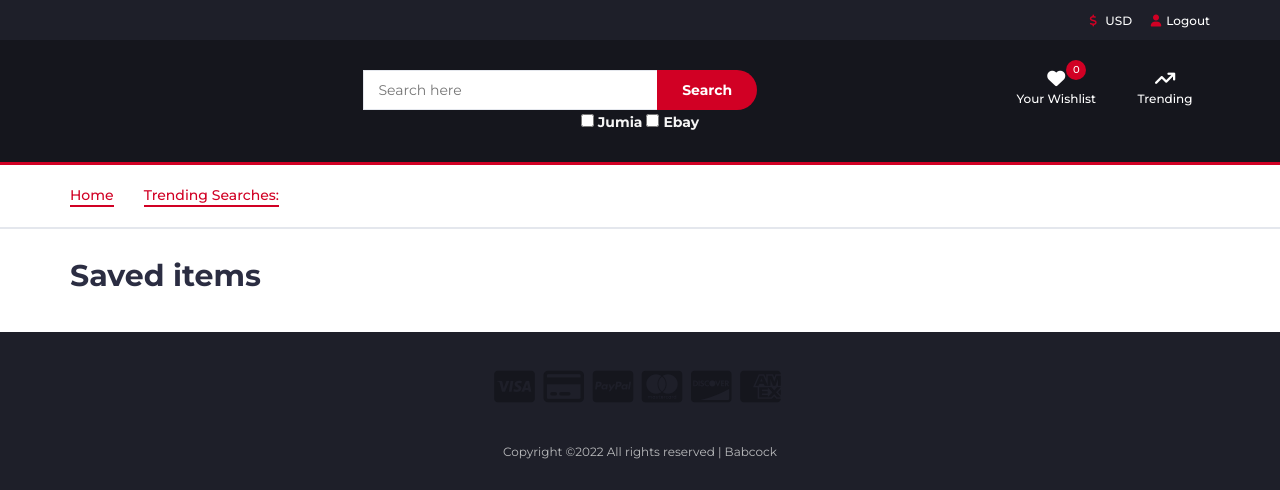
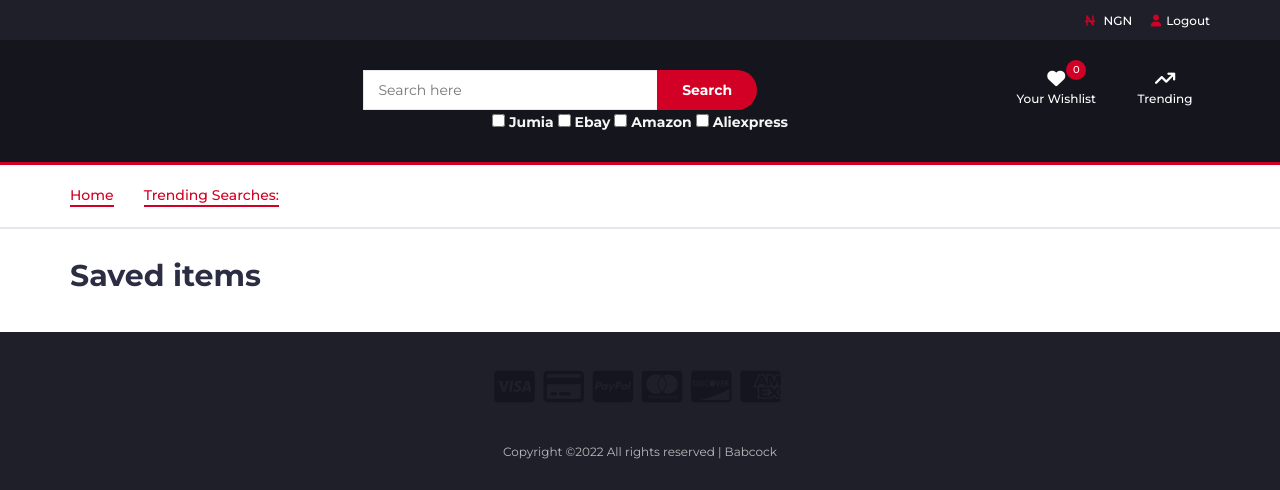
Before and after one commit to Omoleen/final-year-scraper, a Django app: page /savedproducts/ in a window 1280 px wide. Shown: the top 490 px of the page. Run offline with Django 3.2, Linux system fonts and the light colour scheme; the visitor is signed in with stand-in values (Sample User, id 1); data that the repository does not hold is empty; some libraries are stand-ins or nearby versions.

Commit message:
selenium search

```diff
--- a/templates/results.html
+++ b/templates/results.html
@@ -97,7 +97,7 @@
 			<div id="top-header">
 				<div class="container">
 					<ul class="header-links pull-right">
-						<li><a href="#"><i class="fa fa-naira-sign"></i> NGN </a></li>
+						<li><a href="#"><i class="fa fa-naira-sign"></i> NGN</a></li>
                         {% if user.is_authenticated %}
                             <li><a href="{% url 'logout' %}"><i class="fa fa-user"></i>Logout</a></li>
                         {% endif %}
@@ -136,6 +136,8 @@
                                     <div style="text-align: center;color: whitesmoke; font-weight: bold">
                                         <input id="stores" type="checkbox" value="jumia" name="stores[]"/> Jumia
                                         <input id="stores" type="checkbox" value="ebay" name="stores[]"/> Ebay
+                                        <input id="stores" type="checkbox" value="amazon" name="stores[]"/> Amazon
+                                        <input id="stores" type="checkbox" value="aliexpress" name="stores[]"/> Aliexpress
                                     </div>
 								</form>
 							</div>
--- a/templates/savedpro.html
+++ b/templates/savedpro.html
@@ -98,7 +98,7 @@
         <div class="container">
 
             <ul class="header-links pull-right">
-                <li><a href="#"><i class="fa fa-dollar"></i> USD</a></li>
+                <li><a href="#"><i class="fa fa-naira-sign"></i> NGN</a></li>
                 {% if user.is_authenticated %}
                     <li><a href="{% url 'logout' %}"><i class="fa fa-user"></i>Logout</a></li>
                 {% endif %}
@@ -137,6 +137,8 @@
                             <div style="text-align: center;color: whitesmoke; font-weight: bold">
                                 <input id="stores" type="checkbox" value="jumia" name="stores[]"/> Jumia
                                 <input id="stores" type="checkbox" value="ebay" name="stores[]"/> Ebay
+                                <input id="stores" type="checkbox" value="amazon" name="stores[]"/> Amazon
+                                <input id="stores" type="checkbox" value="aliexpress" name="stores[]"/> Aliexpress
                             </div>
                         </form>
                     </div>
--- a/templates/trending.html
+++ b/templates/trending.html
@@ -102,7 +102,7 @@
                 <li><a href="#"><i class="fa fa-map-marker"></i> 1734 Stonecoal Road</a></li>
             </ul>-->
             <ul class="header-links pull-right">
-                <!--<li><a href="#"><i class="fa fa-dollar"></i> USD</a></li>-->
+                <li><a href="#"><i class="fa fa-naira-sign"></i> NGN</a></li>
                 {% if user.is_authenticated %}
                     <li><a href="{% url 'logout' %}"><i class="fa fa-user"></i>Logout</a></li>
                 {% endif %}
@@ -141,6 +141,8 @@
                             <div style="text-align: center;color: whitesmoke; font-weight: bold">
                                 <input id="stores" type="checkbox" value="jumia" name="stores[]"/> Jumia
                                 <input id="stores" type="checkbox" value="ebay" name="stores[]"/> Ebay
+                                <input id="stores" type="checkbox" value="amazon" name="stores[]"/> Amazon
+                                <input id="stores" type="checkbox" value="aliexpress" name="stores[]"/> Aliexpress
                             </div>
                         </form>
                     </div>
--- a/webscrape/views.py
+++ b/webscrape/views.py
@@ -5,7 +5,6 @@ from django.urls import reverse
 from bs4 import BeautifulSoup
 import requests
 from django.contrib import messages
-import time
 from FinalScraper import settings
 from decimal import Decimal
 import random
@@ -212,10 +211,6 @@ def searchresult(request):
         products = []
         normhtml = ''
         selhtml = ''
-        # fullhtml = ''
-        # starttime = time.time()
-        print(urls)
-        print(sel_urls)
         # for request urls
         if urls != 0:
             for url in urls:
@@ -250,7 +245,7 @@ def searchresult(request):
         # print(products)
 
         # trending products
-        trending = SavedProducts.objects.values('link', 'store', 'name', 'image', 'price').annotate(dcount=Count('link')).order_by('-dcount')[:5]
+        # trending = SavedProducts.objects.values('link', 'store', 'name', 'image', 'price').annotate(dcount=Count('link')).order_by('-dcount')[:5]
         trendsearches = TrendSearch.objects.values('stores', 'search').annotate(dcount=Count('search')).order_by('-dcount')[:5]
         trendquery = []
         for each in trendsearches:
@@ -262,34 +257,15 @@ def searchresult(request):
             for eachstores in searchstores:
                 eachstore += eachstores + ','
             eachstore = eachstore[:-1]
-            eachlink = ''
-            print(searchquery, searchstores)
-            if 'jumia' in searchstores:
-                if 'ebay' and 'aliexpress' and 'jiji' and 'amazon' not in searchstores:
-                    eachlink = settings.BASE_URL + f'search/?productsearch={searchplus}&stores%5B%5D=jumia'
-            if 'ebay' in searchstores:
-                if 'jumia' and 'aliexpress' and 'jiji' and 'amazon' not in searchstores:
-                    eachlink = settings.BASE_URL + f'search/?productsearch={searchplus}&stores%5B%5D=ebay'
-            if 'ebay' in searchstores:
-                if 'jumia' in searchstores:
-                    if 'aliexpress' and 'jiji' and 'amazon' not in searchstores:
-                        eachlink = settings.BASE_URL + f'search/?productsearch={searchplus}&stores%5B%5D=jumia&stores%5B%5D=ebay'
-
             onetrend = {'search': searchquery,
-                        'link': eachlink,
+                        'link': TrendSearches(searchstores, searchplus),
                         'stores': eachstore}
             # print(onetrend)
             trendquery.append(onetrend)
-        print('this is trendquery: ')
-        print(trendquery)
-        print(trendsearches)
-        print(trending)
 
-        # total = time.time() - starttime
         context = {'res': prod,
                    'numberof': range(len(products)),
                    'presentpage': presentpage,
-                   # 'time': total,
                    'search': search,
                    'trendsearches': trendquery,
                    'save': SavedProducts.objects.filter(account_id=request.user),
@@ -313,19 +289,19 @@ def savedproductspage(request):
         eachstore = eachstore[:-1]
         eachlink = ''
         print(searchquery, searchstores)
-        if 'jumia' in searchstores:
-            if 'ebay' and 'aliexpress' and 'amazon' not in searchstores:
-                eachlink = settings.BASE_URL + f'search/?productsearch={searchplus}&stores%5B%5D=jumia'
-        if 'ebay' in searchstores:
-            if 'jumia' and 'aliexpress' and 'amazon' not in searchstores:
-                eachlink = settings.BASE_URL + f'search/?productsearch={searchplus}&stores%5B%5D=ebay'
-        if 'ebay' in searchstores:
-            if 'jumia' in searchstores:
-                if 'aliexpress' and 'amazon' not in searchstores:
-                    eachlink = settings.BASE_URL + f'search/?productsearch={searchplus}&stores%5B%5D=jumia&stores%5B%5D=ebay'
+        # if 'jumia' in searchstores:
+        #     if 'ebay' and 'aliexpress' and 'amazon' not in searchstores:
+        #         eachlink = settings.BASE_URL + f'search/?productsearch={searchplus}&stores%5B%5D=jumia'
+        # if 'ebay' in searchstores:
+        #     if 'jumia' and 'aliexpress' and 'amazon' not in searchstores:
+        #         eachlink = settings.BASE_URL + f'search/?productsearch={searchplus}&stores%5B%5D=ebay'
+        # if 'ebay' in searchstores:
+        #     if 'jumia' in searchstores:
+        #         if 'aliexpress' and 'amazon' not in searchstores:
+        #             eachlink = settings.BASE_URL + f'search/?productsearch={searchplus}&stores%5B%5D=jumia&stores%5B%5D=ebay'
 
         onetrend = {'search': searchquery,
-                    'link': eachlink,
+                    'link': TrendSearches(searchstores, searchplus),
                     'stores': eachstore}
         trendquery.append(onetrend)
     context = {
@@ -334,6 +310,99 @@ def savedproductspage(request):
         'saven': SavedProducts.objects.filter(account_id=request.user).count(),
     }
     return render(request, 'savedpro.html', context)
+
+
+def TrendSearches(trendsearches, searchplus):
+    # trendsearches = TrendSearch.objects.values('stores', 'search').annotate(dcount=Count('search')).order_by('-dcount')[:5]
+    eachlink = ''
+    # individual stores
+    if 'jumia' in trendsearches and len(trendsearches) == 1:
+        if 'ebay' and 'aliexpress' and 'amazon' not in trendsearches:
+            eachlink = settings.BASE_URL + f'search/?productsearch={searchplus}&stores%5B%5D=jumia'
+    if 'ebay' in trendsearches and len(trendsearches) == 1:
+        if 'jumia' and 'aliexpress' and 'amazon' not in trendsearches:
+            eachlink = settings.BASE_URL + f'search/?productsearch={searchplus}&stores%5B%5D=ebay'
+    if 'amazon' in trendsearches and len(trendsearches) == 1:
+        if 'ebay' and 'aliexpress' and 'jumia' not in trendsearches:
+            eachlink = settings.BASE_URL + f'search/?productsearch={searchplus}&stores%5B%5D=amazon'
+    if 'aliexpress' in trendsearches and len(trendsearches) == 1:
+        if 'ebay' and 'jumia' and 'amazon' not in trendsearches:
+            eachlink = settings.BASE_URL + f'search/?productsearch={searchplus}&stores%5B%5D=aliexpress'
+
+    # two stores
+    # jumia and aliexpress
+    if 'aliexpress' in trendsearches:
+        if 'jumia' in trendsearches:
+            if 'ebay' and 'amazon' not in trendsearches:
+                eachlink = settings.BASE_URL + f'search/?productsearch={searchplus}&stores%5B%5D=jumia&stores%5B%5D=aliexpress'
+
+    # jumia and amazon
+    if 'amazon' in trendsearches:
+        if 'jumia' in trendsearches:
+            if 'ebay' and 'aliexpress' not in trendsearches:
+                eachlink = settings.BASE_URL + f'search/?productsearch={searchplus}&stores%5B%5D=jumia&stores%5B%5D=amazon'
+
+    # aliexpress and amazon
+    if 'amazon' in trendsearches:
+        if 'aliexpress' in trendsearches:
+            if 'ebay' and 'jumia' not in trendsearches:
+                eachlink = settings.BASE_URL + f'search/?productsearch={searchplus}&stores%5B%5D=amazon&stores%5B%5D=aliexpress'
+
+    # ebay and aliexpress
+    if 'ebay' in trendsearches:
+        if 'aliexpress' in trendsearches:
+            if 'amazon' and 'jumia' not in trendsearches:
+                eachlink = settings.BASE_URL + f'search/?productsearch={searchplus}&stores%5B%5D=ebay&stores%5B%5D=aliexpress'
+
+    # ebay and amazon
+    if 'ebay' in trendsearches:
+        if 'amazon' in trendsearches:
+            if 'aliexpress' and 'jumia' not in trendsearches:
+                eachlink = settings.BASE_URL + f'search/?productsearch={searchplus}&stores%5B%5D=ebay&stores%5B%5D=amazon'
+
+    # ebay and jumia
+    if 'ebay' in trendsearches:
+        if 'jumia' in trendsearches:
+            if 'aliexpress' and 'amazon' not in trendsearches:
+                eachlink = settings.BASE_URL + f'search/?productsearch={searchplus}&stores%5B%5D=jumia&stores%5B%5D=ebay'
+
+    # three stores
+    # ebay and jumia and aliexpress
+    if 'ebay' in trendsearches:
+        if 'jumia' in trendsearches:
+            if 'aliexpress' in trendsearches:
+                if 'amazon' not in trendsearches:
+                    eachlink = settings.BASE_URL + f'search/?productsearch={searchplus}&stores%5B%5D=jumia&stores%5B%5D=ebay&stores%5B%5D=aliexpress'
+
+    # ebay and jumia and amazon
+    if 'ebay' in trendsearches:
+        if 'jumia' in trendsearches:
+            if 'amazon' in trendsearches:
+                if 'aliexpress' not in trendsearches:
+                    eachlink = settings.BASE_URL + f'search/?productsearch={searchplus}&stores%5B%5D=jumia&stores%5B%5D=ebay&stores%5B%5D=amazon'
+
+    # aliexpress and amazon and jumia
+    if 'amazon' in trendsearches:
+        if 'aliexpress' in trendsearches:
+            if 'jumia' in trendsearches:
+                if 'ebay' not in trendsearches:
+                    eachlink = settings.BASE_URL + f'search/?productsearch={searchplus}&stores%5B%5D=jumia&stores%5B%5D=amazon&stores%5B%5D=aliexpress'
+
+    # aliexpress and amazon and ebay
+    if 'amazon' in trendsearches:
+        if 'aliexpress' in trendsearches:
+            if 'ebay' in trendsearches:
+                if 'jumia' not in trendsearches:
+                    eachlink = settings.BASE_URL + f'search/?productsearch={searchplus}&stores%5B%5D=ebay&stores%5B%5D=amazon&stores%5B%5D=aliexpress'
+
+    # all the 4 stores
+    if 'amazon' in trendsearches:
+        if 'aliexpress' in trendsearches:
+            if 'ebay' in trendsearches:
+                if 'jumia' in trendsearches:
+                    eachlink = settings.BASE_URL + f'search/?productsearch={searchplus}&stores%5B%5D=jumia&stores%5B%5D=ebay&stores%5B%5D=amazon&stores%5B%5D=aliexpress'
+
+    return eachlink
 
 
 # saved products
@@ -352,20 +421,20 @@ def trendingproducts(request):
         for eachstores in searchstores:
             eachstore += eachstores + ','
         eachstore = eachstore[:-1]
-        eachlink = ''
-        if 'jumia' in searchstores:
-            if 'ebay' and 'aliexpress' and 'jiji' and 'amazon' not in searchstores:
-                eachlink = settings.BASE_URL + f'search/?productsearch={searchplus}&stores%5B%5D=jumia'
-        if 'ebay' in searchstores:
-            if 'jumia' and 'aliexpress' and 'jiji' and 'amazon' not in searchstores:
-                eachlink = settings.BASE_URL + f'search/?productsearch={searchplus}&stores%5B%5D=ebay'
-        if 'ebay' in searchstores:
-            if 'jumia' in searchstores:
-                if 'aliexpress' and 'jiji' and 'amazon' not in searchstores:
-                    eachlink = settings.BASE_URL + f'search/?productsearch={searchplus}&stores%5B%5D=jumia&stores%5B%5D=ebay'
+        # eachlink = ''
+        # if 'jumia' in searchstores:
+        #     if 'ebay' and 'aliexpress' and 'jiji' and 'amazon' not in searchstores:
+        #         eachlink = settings.BASE_URL + f'search/?productsearch={searchplus}&stores%5B%5D=jumia'
+        # if 'ebay' in searchstores:
+        #     if 'jumia' and 'aliexpress' and 'jiji' and 'amazon' not in searchstores:
+        #         eachlink = settings.BASE_URL + f'search/?productsearch={searchplus}&stores%5B%5D=ebay'
+        # if 'ebay' in searchstores:
+        #     if 'jumia' in searchstores:
+        #         if 'aliexpress' and 'jiji' and 'amazon' not in searchstores:
+        #             eachlink = settings.BASE_URL + f'search/?productsearch={searchplus}&stores%5B%5D=jumia&stores%5B%5D=ebay'
 
         onetrend = {'search': searchquery,
-                    'link': eachlink,
+                    'link': TrendSearches(searchstores, searchplus),
                     'stores': eachstore}
         trendquery.append(onetrend)
     context = {
```
